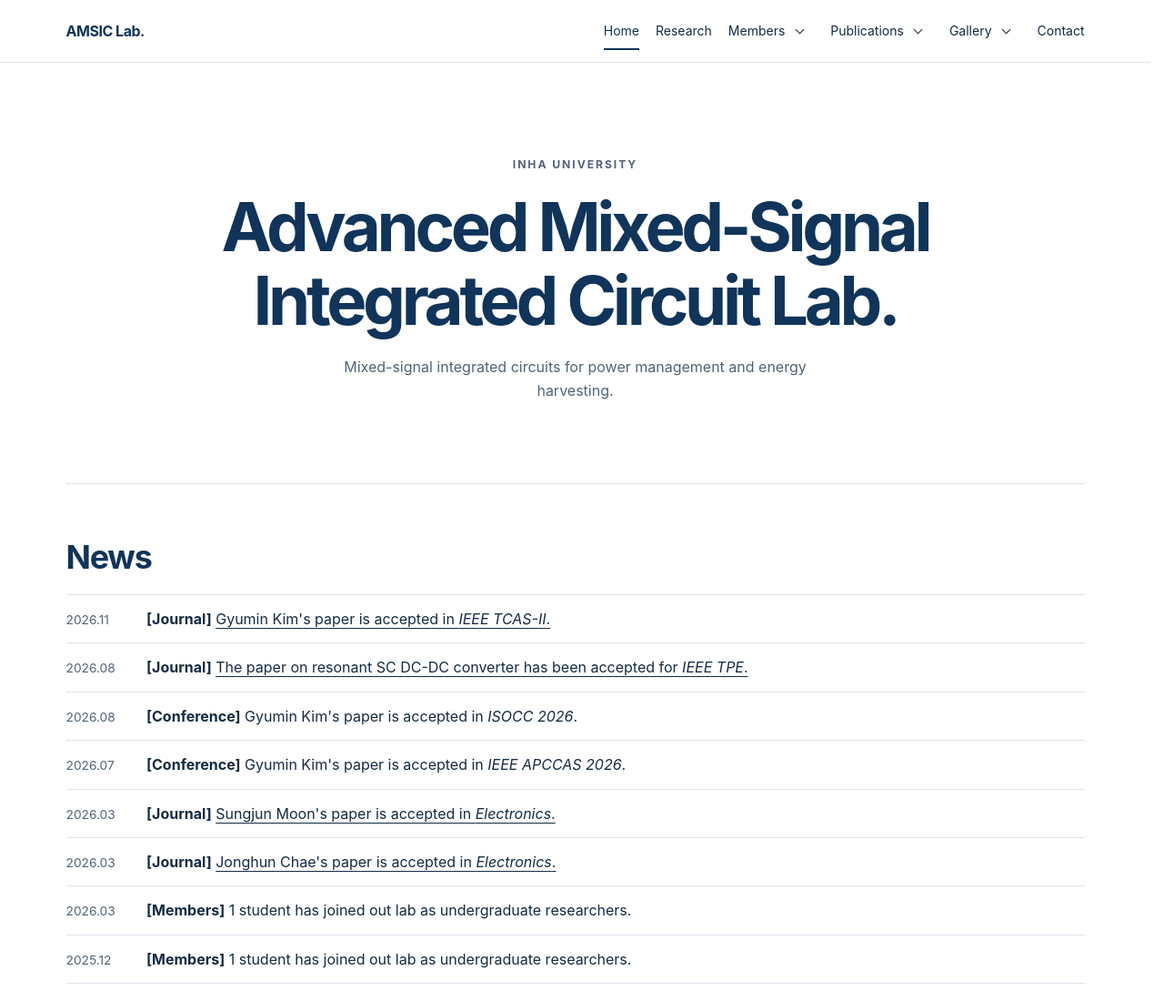
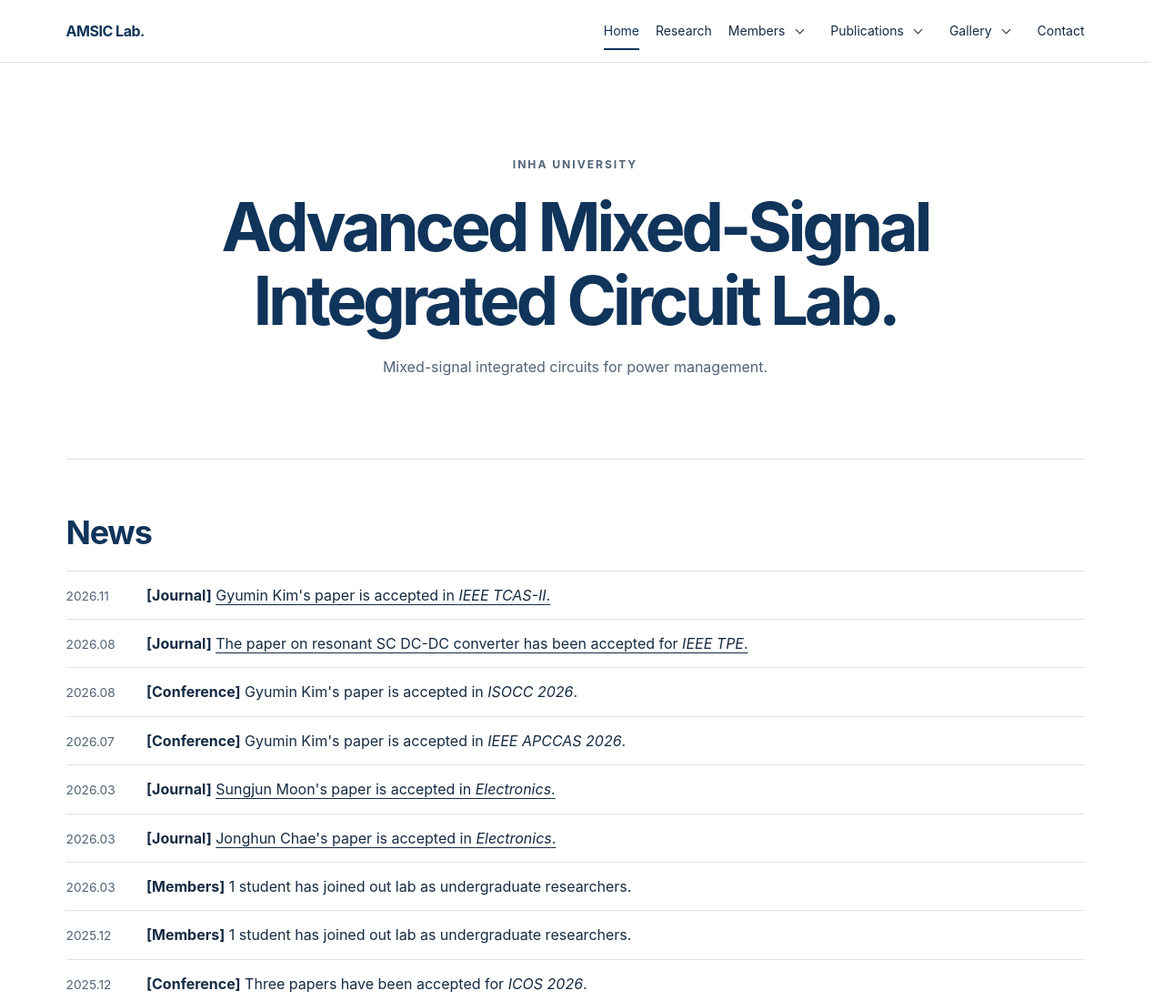
Before and after one commit to INHA-MSSL/mixedsignal-lab, a plain HTML site: page index.html in a window 1280 px wide. Shown: the top 1100 px of the page at 91% size. Drawn offline with Linux system fonts and the light colour scheme.

Commit message:
Update index.html

```diff
--- a/index.html
+++ b/index.html
@@ -60,7 +60,7 @@
       <div class="container">
         <p class="affiliation">Inha University</p>
         <h1 id="lab-title">Advanced Mixed-Signal<br>Integrated Circuit Lab.</h1>
-        <p class="intro">Mixed-signal integrated circuits for power management and energy harvesting.</p>
+        <p class="intro">Mixed-signal integrated circuits for power management.</p>
       </div>
     </section>
 
```
